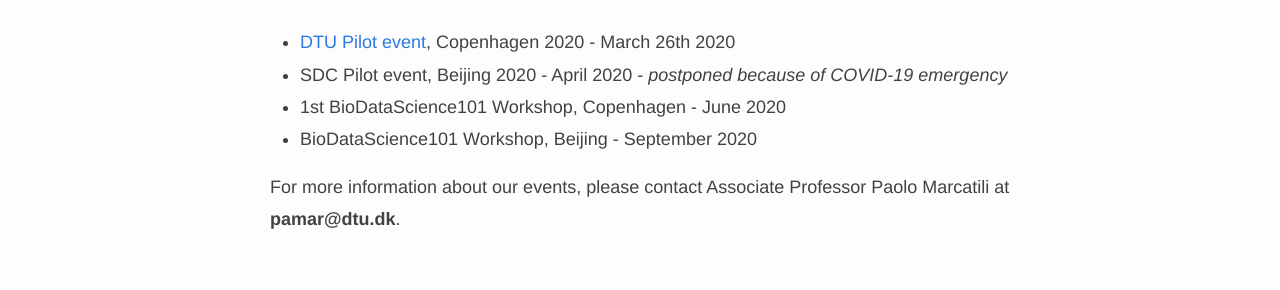
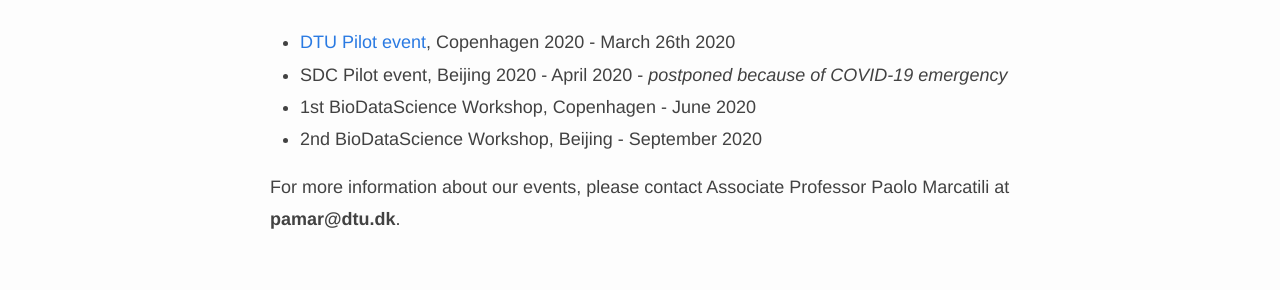
Before and after one commit to biodatascience101/BioDataScience101.github.io, a Jekyll site: the page built from _pages/events/index.md, in a window 1280 px wide. Shown: the part 293-583 px from the top of the page. Built offline with Jekyll 4.4.1, drawn with Linux system fonts in a browser that asks for light colours; nearby versions of some CDN libraries.

Commit message:
Update index.md

```diff
--- a/_pages/events/index.md
+++ b/_pages/events/index.md
@@ -11,7 +11,7 @@
 ### 2020 event calendar:
 - <a href="https://biodatascience101.github.io/events/programme_pilot/">DTU Pilot event</a>, Copenhagen 2020 - March 26th 2020
 - SDC Pilot event, Beijing 2020 - April 2020 - <i> postponed because of COVID-19 emergency</i>
-- 1st BioDataScience101 Workshop, Copenhagen - June 2020
-- BioDataScience101 Workshop, Beijing - September 2020
+- 1st BioDataScience Workshop, Copenhagen - June 2020
+- 2nd BioDataScience Workshop, Beijing - September 2020
 
 For more information about our events, please contact Associate Professor Paolo Marcatili at **pamar@dtu.dk**.
```
